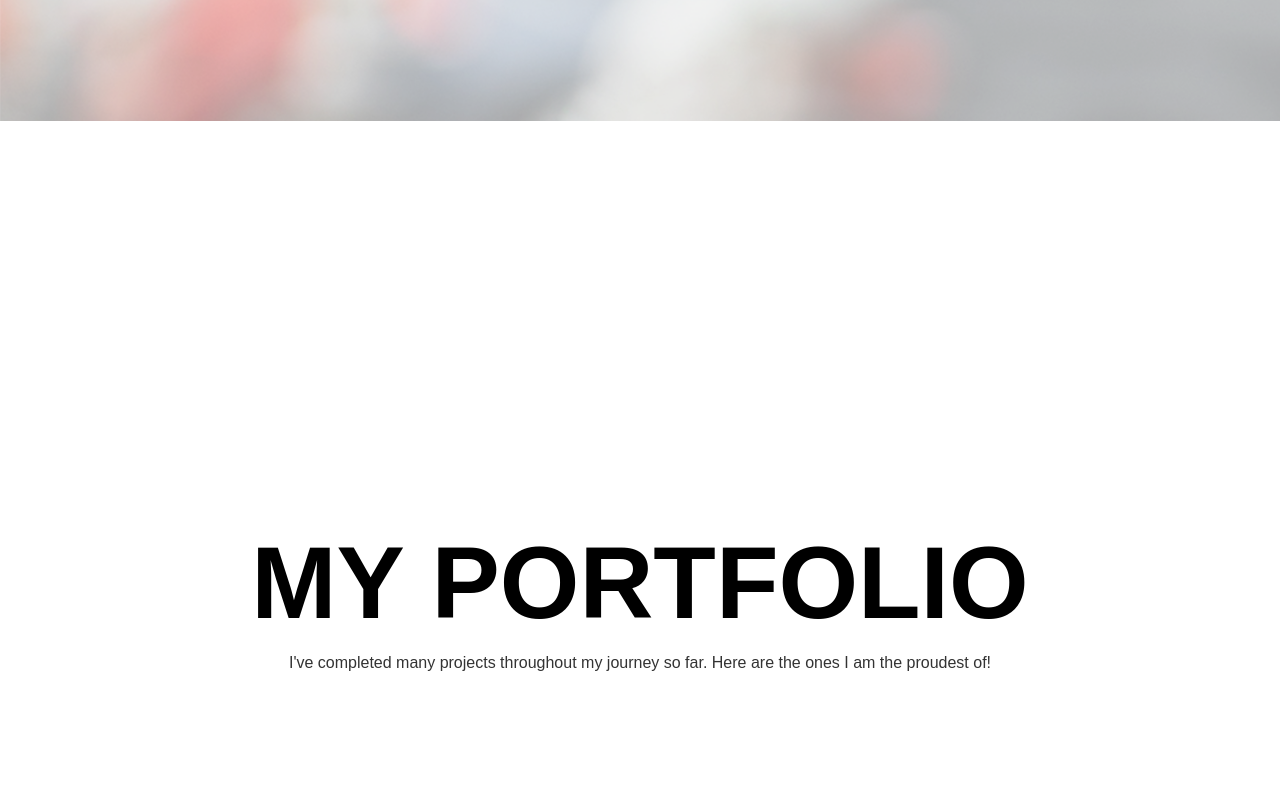
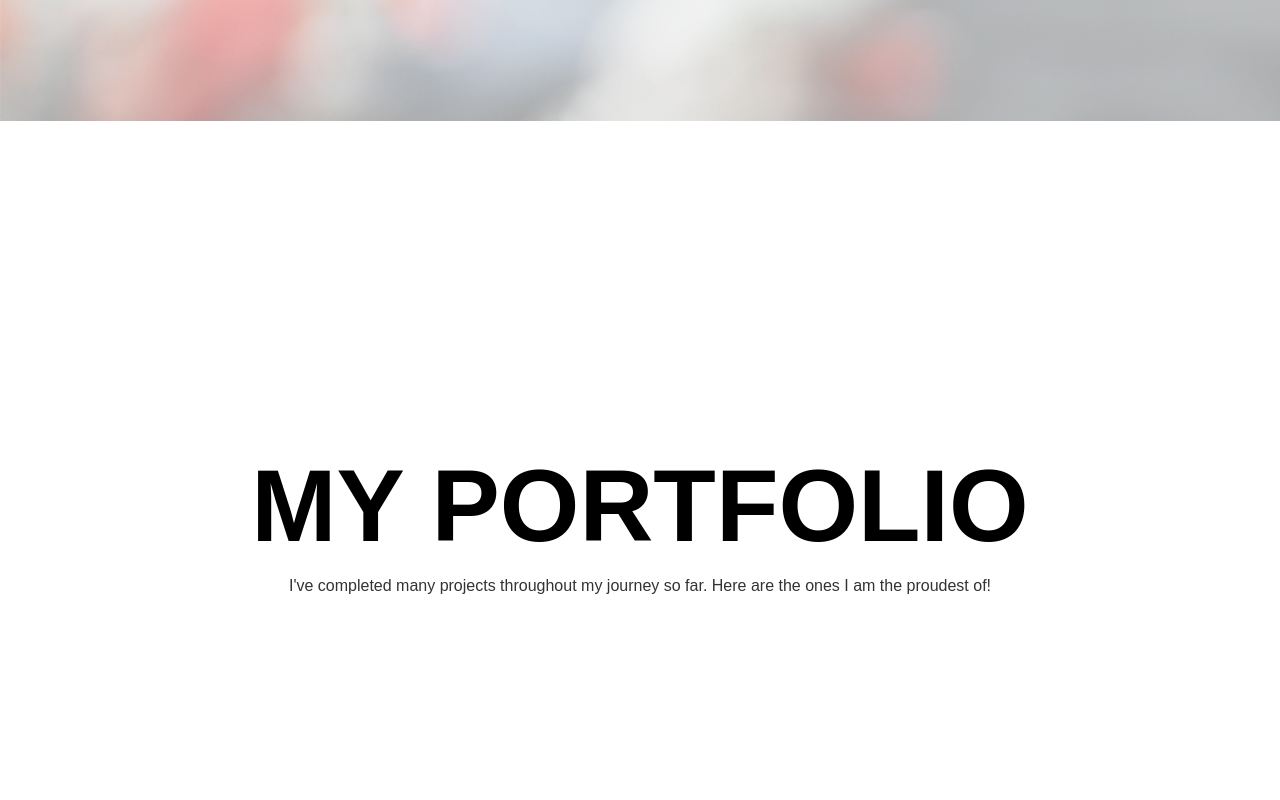
Before and after one commit to jameskbecker/portfolio-old, a Next.js app: page / in a window 1280 px wide. Shown: the part 680-1480 px from the top of the page. Built offline with nearby package versions, Linux system fonts and the light colour scheme.

Commit message:
Remove redundant PortfolioSection padding

```diff
--- a/src/components/sections/portfolioSection/index.tsx
+++ b/src/components/sections/portfolioSection/index.tsx
@@ -8,7 +8,7 @@ const StyledPortfolioSection = styled.section`
   flex-direction: column;
   height: 200vh;
 
-  padding: 12vw;
+  padding: 0 12vw;
   border-bottom: 1px solid ${({ theme }: any) => theme.text};
   box-sizing: border-box;
 
```
